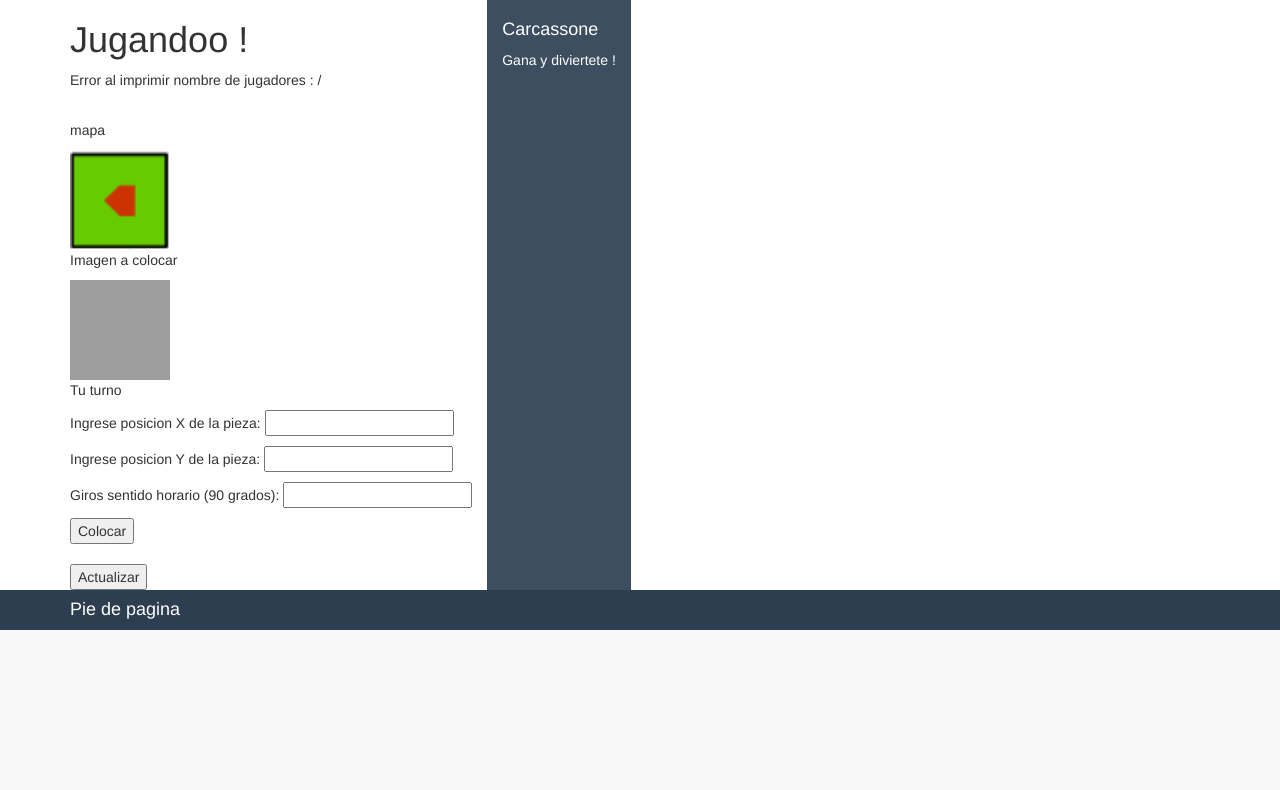
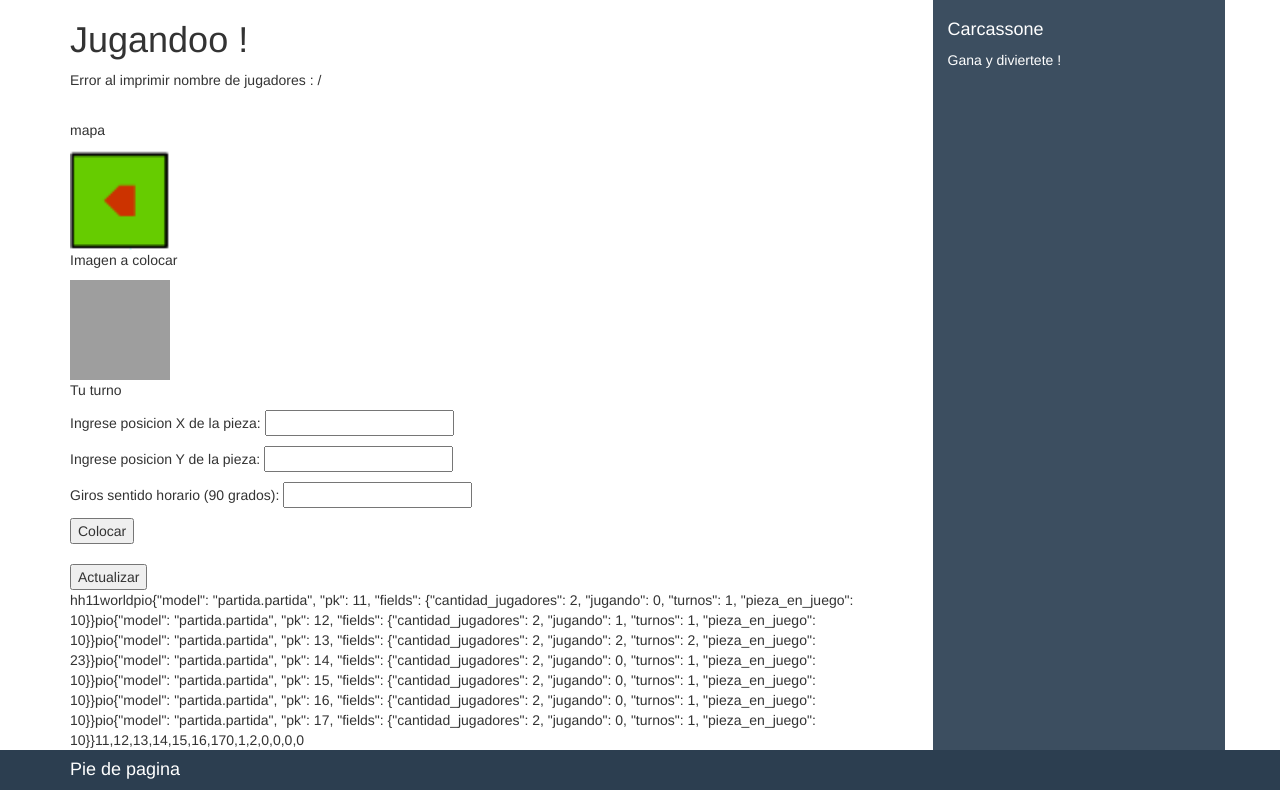
Before and after one commit to chronoatfamaf/carcassonne, a Django app: template myproyect/templates/partida/jugar_partida.html in a window 1280 px wide. Shown: the part 294-1084 px from the top of the page. Before the commit the page ends 924 px from the top, so only its background shows below. Run offline with Django 3.2, Linux system fonts and the light colour scheme; the template is opened without the code that fills it, so the values that code supplies are empty; some libraries are stand-ins or nearby versions; grey boxes are pictures that could not be loaded.

Commit message:
script para parsear jason con debug implementado

```diff
--- a/myproyect/templates/partida/jugar_partida.html
+++ b/myproyect/templates/partida/jugar_partida.html
@@ -43,4 +43,70 @@
                   location.reload(true);
             }
         </script>
+
+  <script>
+  var partidas = '[{"model": "partida.partida", "pk": 11, "fields": {"cantidad_jugadores": 2, "jugando": 0, "turnos": 1, "pieza_en_juego": 10}}, {"model": "partida.partida", "pk": 12, "fields": {"cantidad_jugadores": 2, "jugando": 1, "turnos": 1, "pieza_en_juego": 10}}, {"model": "partida.partida", "pk": 13, "fields": {"cantidad_jugadores": 2, "jugando": 2, "turnos": 2, "pieza_en_juego": 23}}, {"model": "partida.partida", "pk": 14, "fields": {"cantidad_jugadores": 2, "jugando": 0, "turnos": 1, "pieza_en_juego": 10}}, {"model": "partida.partida", "pk": 15, "fields": {"cantidad_jugadores": 2, "jugando": 0, "turnos": 1, "pieza_en_juego": 10}}, {"model": "partida.partida", "pk": 16, "fields": {"cantidad_jugadores": 2, "jugando": 0, "turnos": 1, "pieza_en_juego": 10}}, {"model": "partida.partida", "pk": 17, "fields": {"cantidad_jugadores": 2, "jugando": 0, "turnos": 1, "pieza_en_juego": 10}}]';
+  //document.write(partidas[0].fields.cantidad_jugadores);
+  var i = "hola";
+  var c = i.charAt(0);
+  var m;
+  m = c;
+  m = m + c;
+  document.write(m);
+  var myobj = JSON.parse('{ "hello":"world" }');
+  var fi = '{"model": "partida.partida", "pk": 11, "fields": {"cantidad_jugadores": 2, "jugando": 0, "turnos": 1, "pieza_en_juego": 10}}';
+  var tres = JSON.parse('{"model": "partida.partida", "pk": 11, "fields": {"cantidad_jugadores": 2, "jugando": 0, "turnos": 1, "pieza_en_juego": 10}}');
+
+      document.write(tres.pk);
+
+document.write(myobj.hello);
+
+  function lista_objetos (string) {
+    var c;
+    var i = 0;
+    var tmp = '';
+    var lista_objetos = [];
+    var obj;
+      //document.write("luna");
+
+    while (i < string.length) {
+
+          c = string.charAt(i);
+          if (c == '{') {
+            tmp = c;
+            while (c != '}') {
+              c = string.charAt(i);
+              tmp = tmp + c;
+              i = i + 1;
+            }
+            tmp = tmp + c;
+            //tmp = tmp + c;
+      document.write("pio");
+      tmp = tmp.slice(1);
+      document.write(tmp);
+
+            obj = JSON.parse(tmp);
+            lista_objetos.push(obj);
+
+          }
+          i = i + 1;
+    }
+    return lista_objetos;
+  }
+  var tri = {}
+  var objetos =lista_objetos(partidas);
+  var cantidad_jugadores_lista = []
+  var cantidad_jugadores_lista2 = []
+
+  for (var i = 0; i < objetos.length; i++) {
+    cantidad_jugadores_lista.push((objetos[i].pk));
+    cantidad_jugadores_lista2.push((objetos[i].fields.jugando));
+  };
+ document.write(cantidad_jugadores_lista);
+ document.write(cantidad_jugadores_lista2);
+
+  </script>
+<html>
+
+
     {% endblock %}
```
